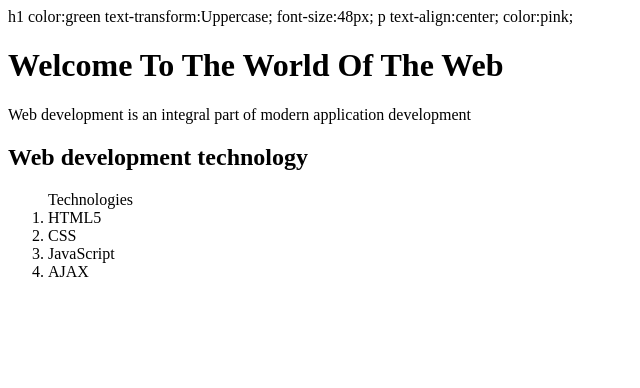
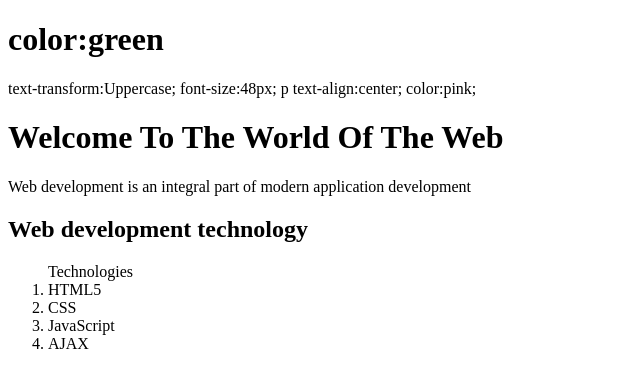
Before and after one commit to OtengTirelo/WMD, a plain HTML site: page index.html in a window 1280 px wide. Shown: the whole page, without its empty margins (0-640 px from the left). Drawn offline with Linux system fonts and the light colour scheme.

Commit message:
Update index.html

```diff
--- a/index.html
+++ b/index.html
@@ -4,7 +4,7 @@
    <title> Home </title>
     <meta charset = "utf-8"
   <style>
-  h1   color:green
+ <h1>   color:green   </h1>
        text-transform:Uppercase;
        font-size:48px;
    p  text-align:center;
```
